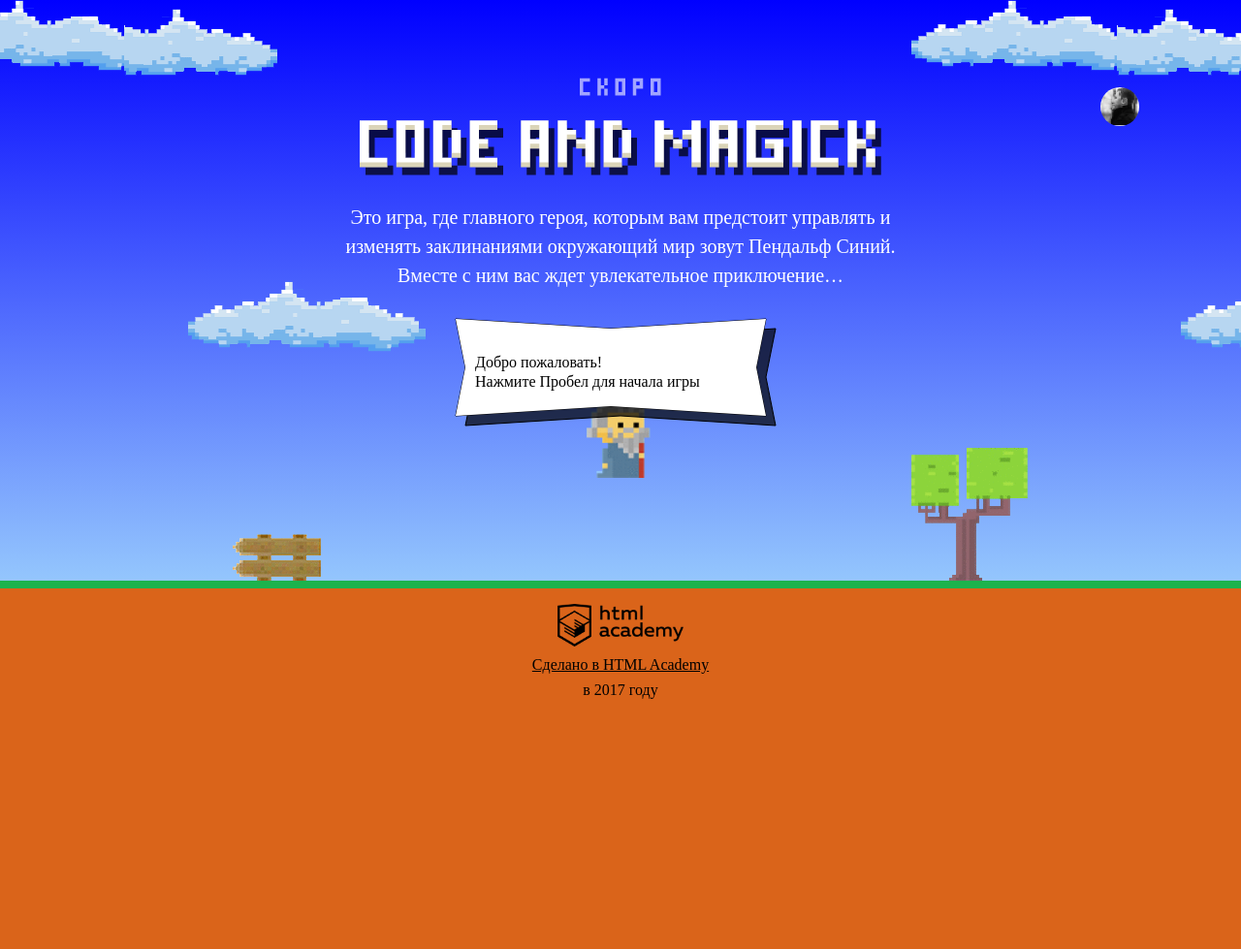
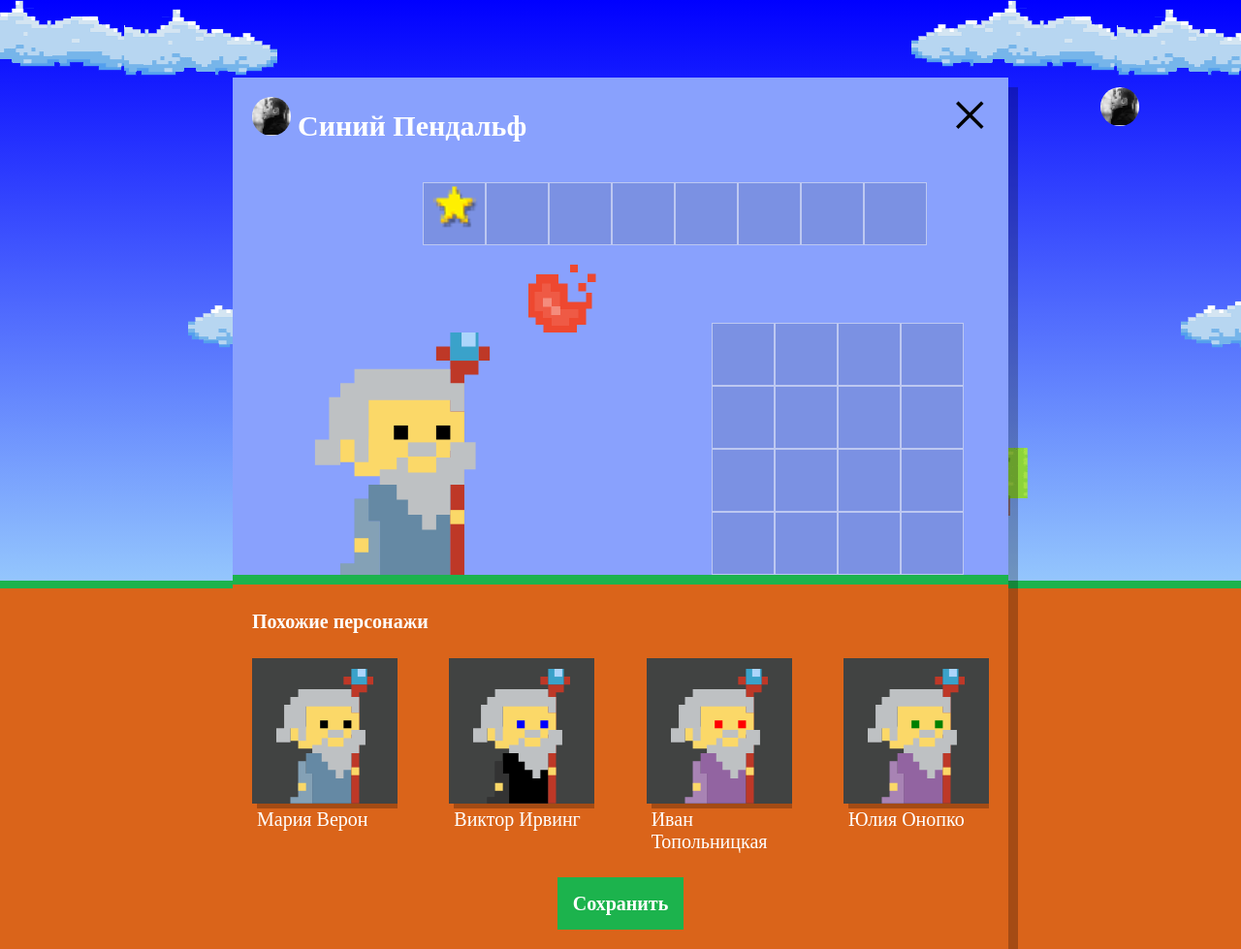
Before and after one commit to argostellar/499817-code-and-magick-17, a website: page index.html in a window 1280 px wide. Shown: the whole page at 97% size. Before the commit the page ends 800 px from the top, so only its background shows below. Drawn offline with Linux system fonts and the light colour scheme; a web font is replaced by a local one.

Commit message:
Учебный проект: задание 4

```diff
--- a/index.html
+++ b/index.html
@@ -204,6 +204,7 @@
   };
 
 </script>
+<script src="js/setup.js"></script>
 <script src="js/stat.js"></script>
 <script src="js/game.js"></script>
 
--- /dev/null
+++ b/js/setup.js
@@ -0,0 +1,159 @@
+'use strict';
+// фунция "снятия" класса hidden
+var reveal = function (hiddenBlock) {
+  var currentClass = document.querySelector(hiddenBlock);
+  currentClass.classList.remove('hidden');
+};
+
+// Появление блока .setup
+reveal('.setup');
+
+// массивы мок-данных
+
+var firstNames = [
+  'Иван',
+  'Хуан Себастьян',
+  'Мария',
+  'Кристоф',
+  'Виктор',
+  'Юлия',
+  'Люпита',
+  'Вашингтон'
+];
+var secondNames = [
+  'да Марья',
+  'Верон',
+  'Мирабелла',
+  'Вальц',
+  'Онопко',
+  'Топольницкая',
+  'Нионго',
+  'Ирвинг'
+];
+var coatColors = [
+  'rgb(101, 137, 164)',
+  'rgb(241, 43, 107)',
+  'rgb(146, 100, 161)',
+  'rgb(56, 159, 117)',
+  'rgb(215, 210, 55)',
+  'rgb(0, 0, 0)'
+];
+var eyesColors = [
+  'black',
+  'red',
+  'blue',
+  'yellow',
+  'green'
+];
+
+// функция случайного числа для массива
+
+var randomArrayNumber = function (array) {
+  var length = array.length;
+  var number = Math.floor(length * Math.random());
+  return number;
+};
+
+// функции случайных характеристик
+
+var randomName = function (firstName, secondName, isReversed) {
+  if (isReversed) {
+    var swap = 0;
+    swap = firstName;
+    firstName = secondName;
+    secondName = swap;
+  }
+  var firstRandomNumber = randomArrayNumber(firstName);
+  var secondRandomNumber = randomArrayNumber(secondName);
+  var name = firstName[firstRandomNumber] + ' ' + secondName[secondRandomNumber];
+  return name;
+};
+
+// Возможно стоит оптимизировать две функции ниже, так как они очень похожи
+// и заменить их одной, лишь меняя параметр?
+
+var randomCoatColor = function (coatColor) {
+  var coatRandomNumber = randomArrayNumber(coatColor);
+  var colorOfCoat = coatColor[coatRandomNumber];
+  return colorOfCoat;
+};
+
+var randomEyesColor = function (eyesColor) {
+  var eyesRandomNumber = randomArrayNumber(eyesColor);
+  var colorOfEyes = eyesColor[eyesRandomNumber];
+  return colorOfEyes;
+};
+
+// функция генерации объекта-персонажа
+
+var generateCharacter = function (firstName, secondName, coatColour, eyesColour) {
+  var characterObject = {
+    name: randomName(firstName, secondName),
+    coatColor: randomCoatColor(coatColour),
+    eyesColor: randomEyesColor(eyesColour)
+  };
+  return characterObject;
+};
+
+// функция генерации массива
+
+var generateCharactersArray = function (arrayLength) {
+  var array = [];
+  for (var i = 0; i < arrayLength; i++) {
+    var character = generateCharacter(firstNames, secondNames, coatColors, eyesColors);
+    array[i] = character;
+  }
+  return array;
+};
+
+// Вопрос по реализации генерации массива: правильно ли я сделал записав в цикл функцию
+// с уже существующими массивами? Ведь если будут другие массивы с другими названиями,
+// функция перестанет работать
+
+
+// Реализация заполнения
+
+// куда будут добавлятся похожие персонажи
+var similarListElement = document.querySelector('.setup-similar-list');
+// поиск шаблона
+var similarWizardTemplate = document.querySelector('#similar-wizard-template')
+  .content
+  .querySelector('.setup-similar-item');
+// создаём фрагмент, который будем добавлять на страницу
+var fragment = document.createDocumentFragment();
+
+// Создание элементов
+
+var createCharacter = function (characterObject) {
+
+  var wizardElement = similarWizardTemplate.cloneNode(true);
+
+  var label = wizardElement.querySelector('.setup-similar-label');
+  label.textContent = characterObject.name;
+
+  var coatColorFill = wizardElement.querySelector('.wizard-coat');
+  coatColorFill.style.fill = characterObject.coatColor;
+
+  var eyesColorFill = wizardElement.querySelector('.wizard-eyes');
+  eyesColorFill.style.fill = characterObject.eyesColor;
+
+  return wizardElement;
+
+};
+
+var createAmountOfCharacters = function (arrayOfCharactersObjects) {
+  for (var j = 0; j < arrayOfCharactersObjects.length; j++) {
+    var person = 0;
+    person = arrayOfCharactersObjects[j];
+    var creature = createCharacter(person);
+    fragment.appendChild(creature);
+  }
+  similarListElement.appendChild(fragment);
+};
+
+// Добавление элементов на страницу
+var exampleArray = generateCharactersArray(4);
+createAmountOfCharacters(exampleArray);
+
+// Появление блока .setup-similar
+reveal('.setup-similar');
```
Also changed, not shown: 1 other file.
